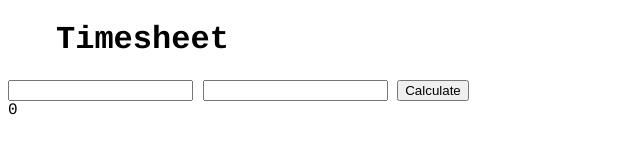
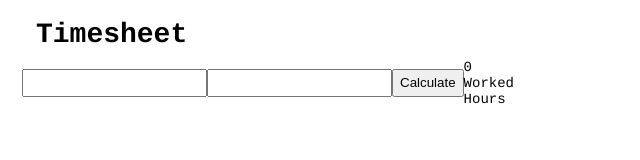
Before and after one commit to isadamascena/calculate-hours-timesheet, a plain HTML site: page index.html in a window 1280 px wide. Shown: the whole page, without its empty margins (0-640 px from the left). Drawn offline with nearby package versions, Linux system fonts and the light colour scheme.

Commit message:
Add layout to itens displayed

```diff
--- a/index.html
+++ b/index.html
@@ -7,11 +7,11 @@
     <body>
         <div id="root">
             <h1 class="header">{{ titleHeader }}</h1>
-            <div>
+            <div class="container">
                 <input v-model="firstEntry">
                 <input v-model="secondEntry">
                 <button @click="calculateHours">Calculate</button>
-                <div class="workedHours">{{ workedHours }}</div>
+                <div class="workedHours item">{{ workedHours }} Worked Hours</div>
             </div>
         </div>
         <script src="index.js"></script>
--- a/style.css
+++ b/style.css
@@ -1,7 +1,20 @@
 body {
     font-family: Courier;
+    font-size: 14px;
+    padding-left: 1.0em;
 }
 
 .header {
-    padding-left: 1.5em;
+    padding-left: 0.5em;
 }
+
+.container {
+    display: flex;
+    width: 30em;
+    height: 2em;
+    justify-content: space-evenly;
+}
+
+.item {
+    align-self: center;
+}
```
